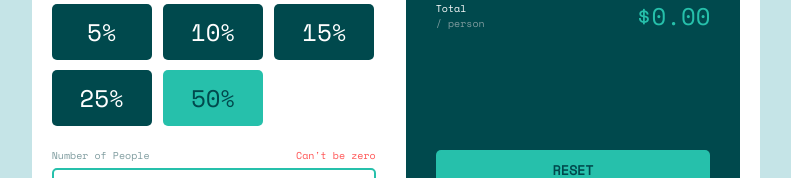
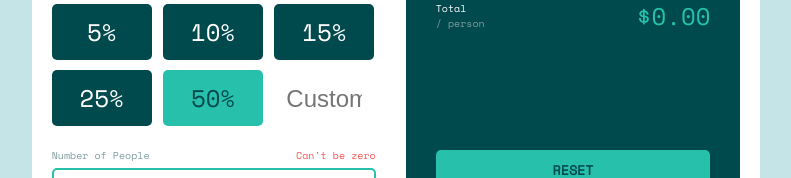
Before and after one commit to romrauq/tip-calculator-app, a plain HTML site: page index.html in a window 1280 px wide. Shown: the part 367-545 px from the top of the page, without its empty margins (244-1035 px from the left). Drawn offline with Linux system fonts and the light colour scheme.

Commit message:
- Modified ID value of element. - Added placeholder text to input element.

```diff
--- a/index.html
+++ b/index.html
@@ -43,7 +43,7 @@
               <button class="tip-button tip-button-selected" id="fifty">50%</button>
             </div>
             <div class="grid-item">
-              <input type="number" name="" id="custom" class="grid-custom-input">
+              <input type="number" name="" id="custom-tip" class="grid-custom-input" placeholder="Custom">
             </div>
           </div>
         </div>
@@ -55,7 +55,7 @@
           </div>
           <div class="input-container">
             <img src="./resources/images/icon-person.svg" alt="" class="input-icon-image">
-            <input type="number" name="" id="" class="input-field">
+            <input type="number" name="" id="" class="input-field" id="people-input">
           </div>
         </div>
       </div>
```
